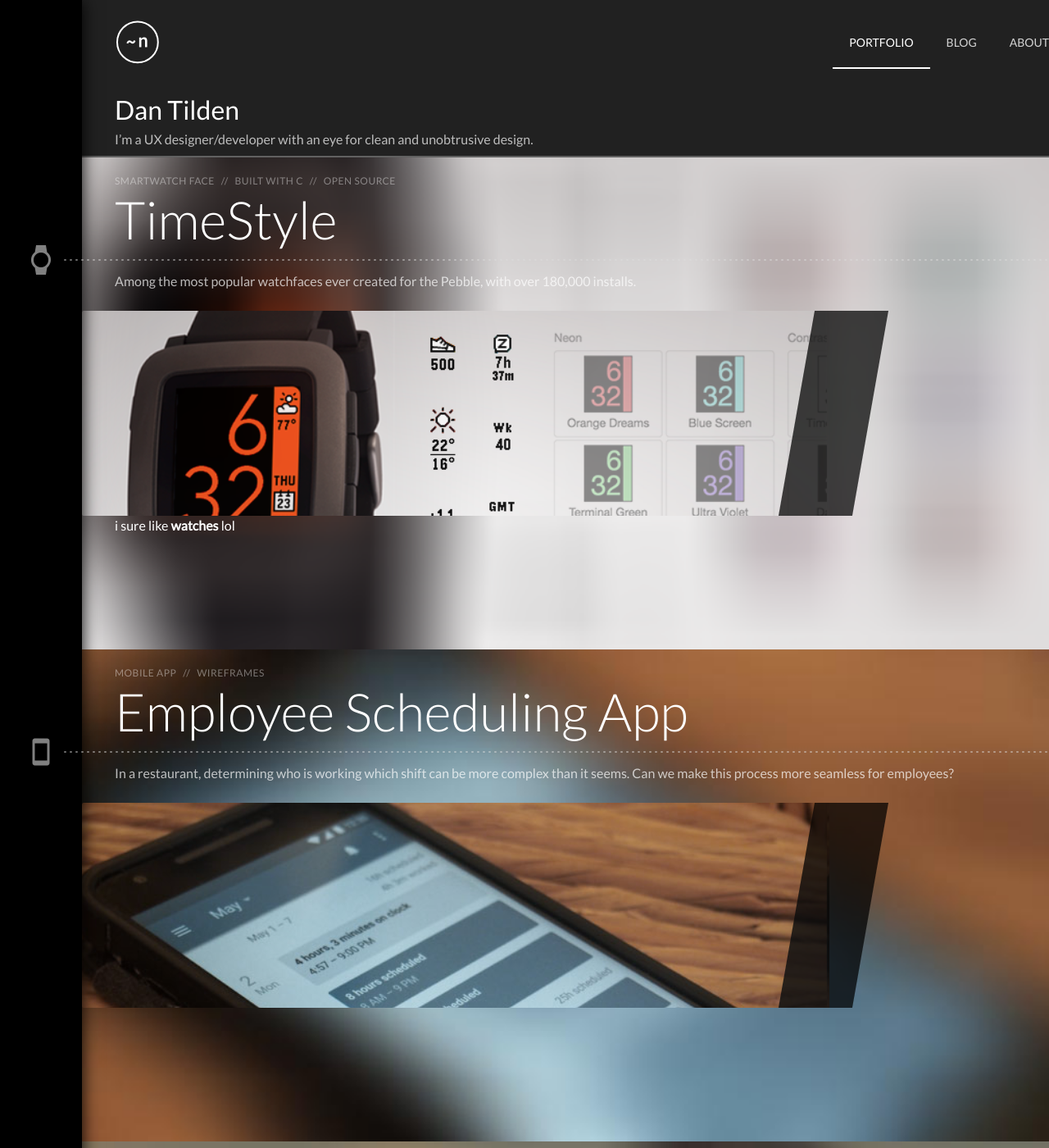
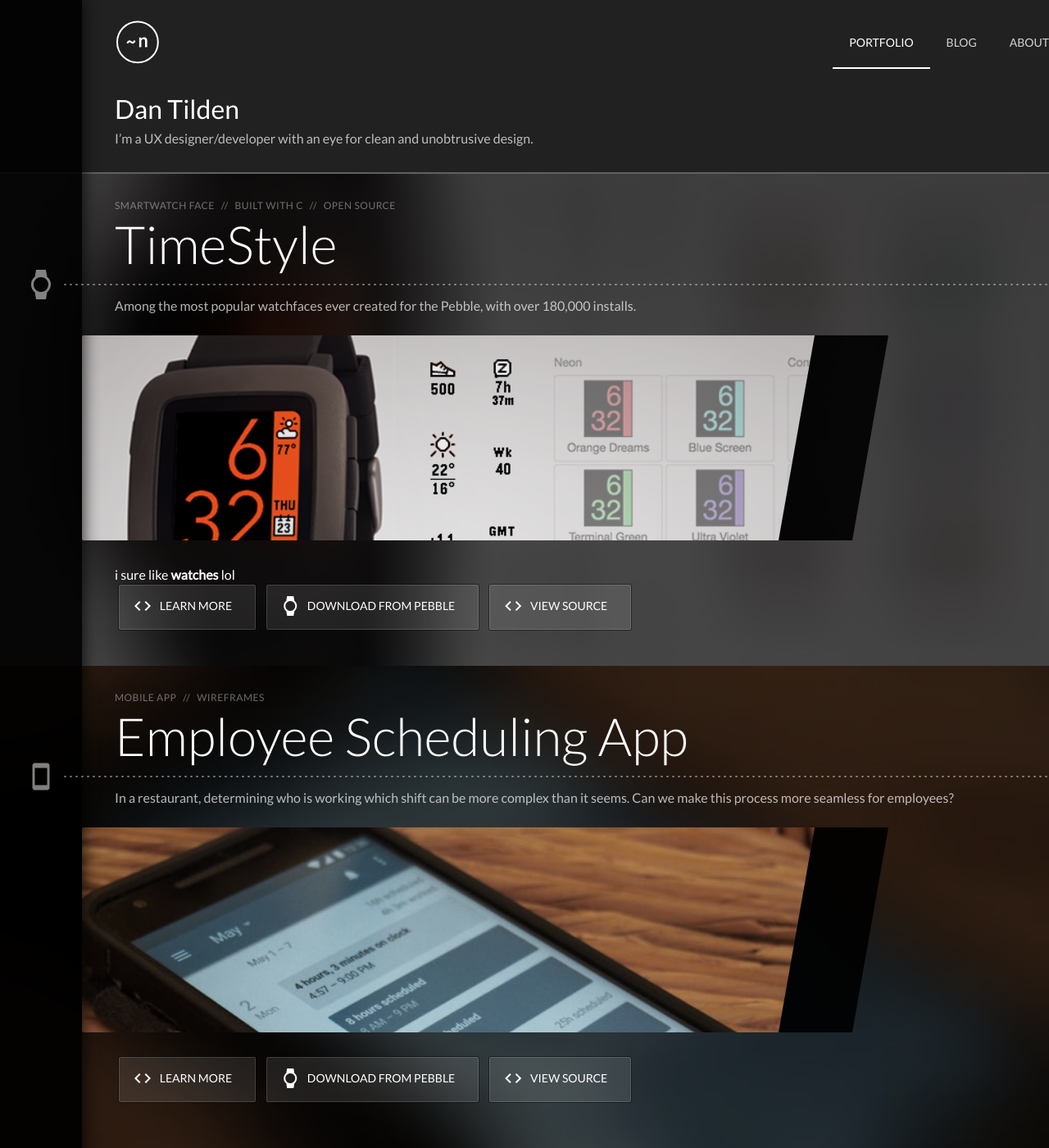
Before and after one commit to tilden/tilden.github.io, a Jekyll site: the page built from index.html, in a window 1280 px wide and 1400 px high. Shown: the whole window at 82% size. Built offline with Jekyll 4.4.1, drawn with Linux system fonts in a browser that asks for light colours; nearby versions of some CDN libraries; some of the changed text lies outside the part shown.

Commit message:
More style changes

```diff
--- a/_data/projects.yml
+++ b/_data/projects.yml
@@ -9,6 +9,14 @@
   icon: watch
   extra_info: >
     i sure like <b>watches</b> lol
+  action_buttons:
+    - text: Download from the Pebble Store
+      icon: 'code'
+      link: 'example.com'
+    - text: View on Github
+      icon: 'code'
+      link: 'example.com'
+
   url: "/projects/timestyle"
 
 - name: "Employee Scheduling App"
--- a/_includes/footer.html
+++ b/_includes/footer.html
@@ -9,7 +9,7 @@
 	var lowerNav = $('.nav-lower');
 	var bannerImage = $('.nav .banner-image');
 	var toolbarTitle = $('.nav a.logo span');
-	var fullHeight = 192;
+	var fullHeight = 212;
 	var condensedHeight = 64;
 	var heightDiff = fullHeight - condensedHeight;
 
--- a/css/style.scss
+++ b/css/style.scss
@@ -32,7 +32,7 @@
   color: white;
   background: $material-grey-900;
   text-align: center;
-  margin: 192px 0 150px 0;
+  margin: 212px 0 150px 0;
 
   &::before {
     content: '';
@@ -41,6 +41,8 @@
     height: 100%;
     background-color: black;
     box-shadow: 0 0 20px black;
+    opacity: 0.9;
+    background-blend-mode: multiply;
     position: absolute;
     top: 0;
     left: 0;
@@ -86,7 +88,7 @@
     text-align: left;
     height: 108px;
     position: absolute;
-    bottom: -11px;
+    bottom: 10px;
     padding-left: 140px;
     left: 0;
     right: 0;
@@ -224,16 +226,24 @@
   height: 600px;
   display: block;
   background-size: cover;
-  background-color: rgba(0,0,0,.8);
-  padding: 20px 0 0 140px;
+  background-color: black;
+  padding: 30px 0 0 140px;
   position: relative;
+  // box-shadow: inset rgba(255,255,255,1) 0px -5px 0px
 
-  .scrim {
-    background-color: red;
+  .bg_overlay {
+    background-color: black;
     content: '';
     position: absolute;
-    height: 100%;
-    width: 100%;
+    top: 0;
+    left: 0;
+    right: 0;
+    bottom: 0;
+    opacity: 0.7;
+  }
+
+  h3, div {
+    position: relative;
   }
 
   &:hover {
@@ -303,6 +313,7 @@
     background-color: inherit;
     transition: background-position 0.2s;
     opacity: 0.9;
+    margin-bottom: 30px;
     margin-left: -40px;
 
     &::after, &::before {
@@ -428,30 +439,35 @@
 
 .buttons {
   margin: 0 auto;
-  text-align: center;
 
   a {
     display: inline-block;
     text-transform: uppercase;
     font-size: 14px;
     color: white;
-    background-color: $material-indigo-500;
+    background-color: rgba(255, 255, 255, 0.1);
+    border: 1px solid rgba(255, 255, 255, 0.15);
     font-weight: 500;
     text-decoration: none;
     border-radius: 2px;
     padding: 13.5px 28px;
     margin: 0 5px 20px;
-    @include shadow-elevation-2dp;
-    transition: all 0.1s;
+    transition: all 0.2s linear;
+    box-shadow: rgba(0, 0, 0, 0.45) 0px 0px 0px 1px;
+    background-image: radial-gradient(ellipse farthest-side at center bottom, rgba(255, 255, 255, 0.178), rgba(255,255,255,0) );
+    background-position-y: 50px;
+    background-repeat: no-repeat;
 
     &:hover {
-      @include shadow-elevation-4dp;
-      background-color: $material-indigo-a400;
+      //background-color: rgba(255, 123, 0, 0.21);
+      background-position-y: 10px;
+      //border-color: rgba(233, 66, 0, 0.22);
+      border-color: rgba(255, 255, 255, 0.22);
+
     }
 
     &:active {
-      background-color: $material-indigo-700;
-      @include shadow-elevation-6dp;
+      background-color: transparentize($material-indigo-700, .5);
     }
 
     &:last-child {
--- a/index.html
+++ b/index.html
@@ -14,10 +14,11 @@
 <div class="cards central-col">
   <!-- <h2>Why not browse this selection of projects with needlessly long write-ups?</h2> -->
 	{% for project in site.data.projects %}
-	<a id="project{{forloop.index}}"
+	<div id="project{{forloop.index}}"
 	   class="card project-card"
 	   href="{{ project.url }}"
 	   style="background-image: url(images/banners/blur/{{ project.banner_img }});">
+	   <div class="bg_overlay"></div>
 		<ul class="tags">
 		{% for tag in project.tags %}
 			<li>{{tag}}</li>
@@ -32,7 +33,21 @@
 		<div class="extra_info">
 			{{ project.extra_info }}
 		</div>
-	</a>
+		<div class="buttons">
+			<a href="{{ project.url }}">
+				<i class="material-icons">code</i>
+				Learn more
+			</a>
+			<a href="https://apps.getpebble.com/en_US/application/55a5c024f4510f794c000071">
+			  <i class="material-icons">watch</i>
+			  Download from Pebble
+			</a>
+			<a href="https://github.com/freakified/TimeStylePebble">
+			  <i class="material-icons">code</i>
+			  View Source
+			</a>
+		</div>
+	</div>
 	{% endfor %}
 
 </div>
```
